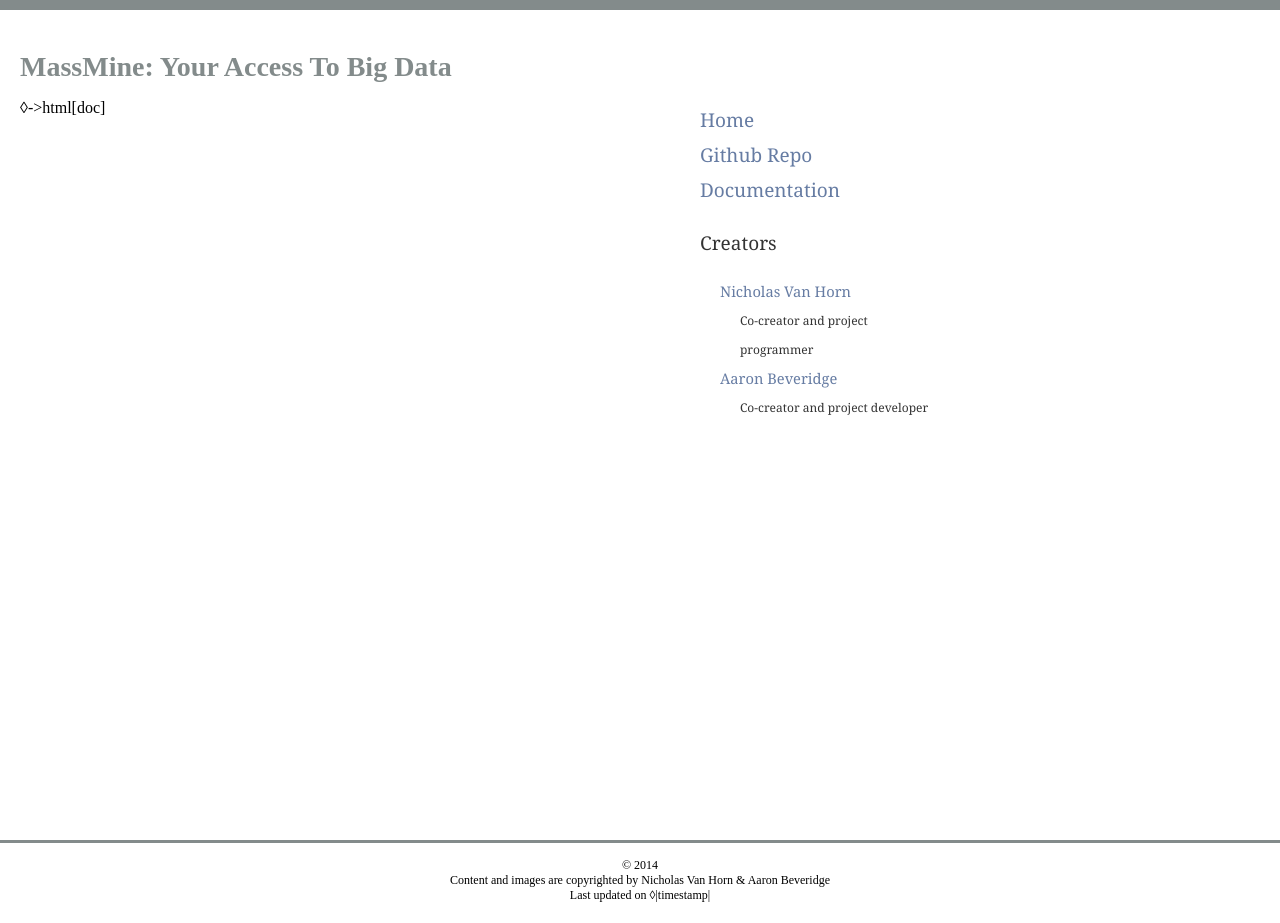
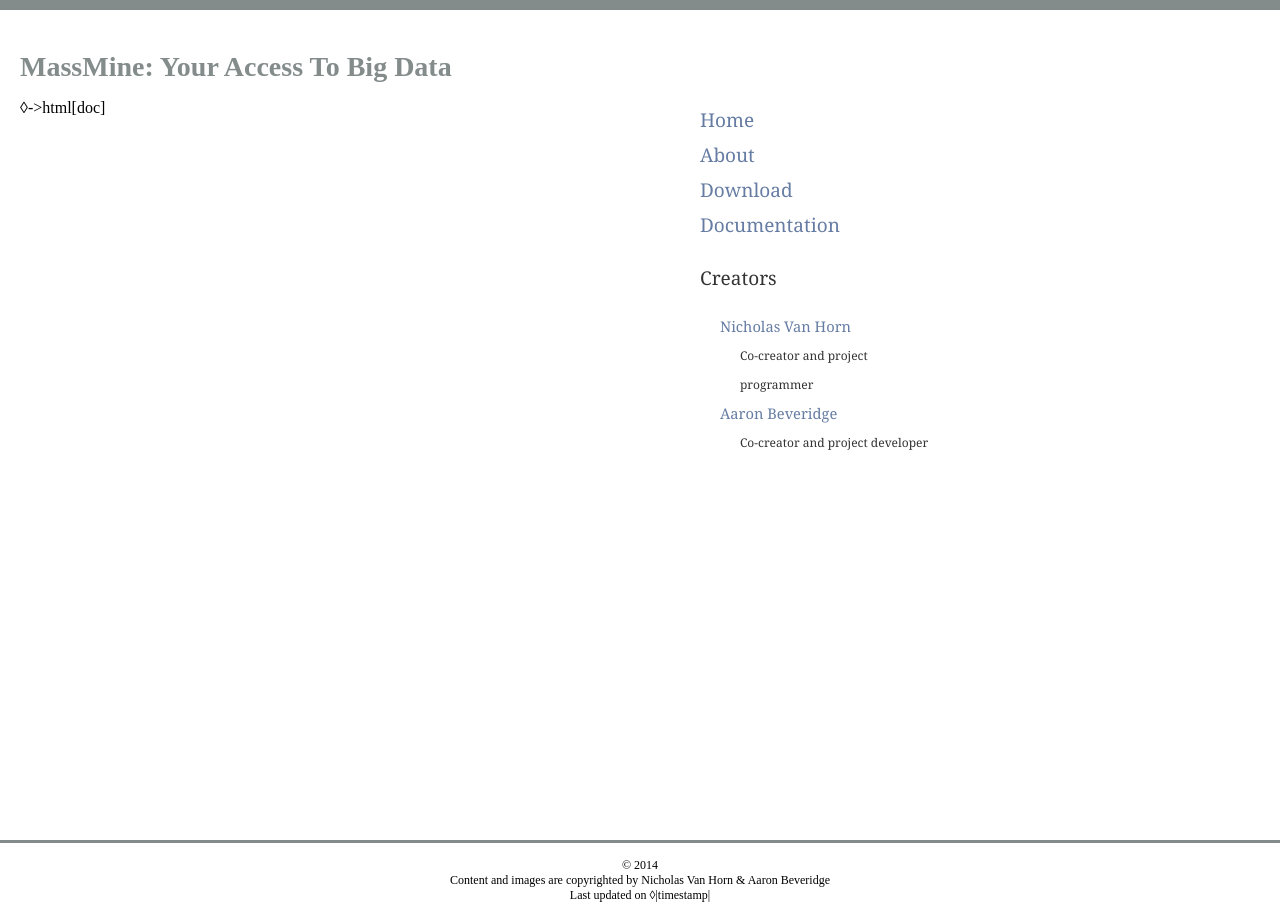
Before and after one commit to n3mo/massmine-docs, a plain HTML site: page template.html in a window 1280 px wide. Drawn offline with Linux system fonts and the light colour scheme.

Commit message:
Github link renamed to Download. About page added to sidebar

```diff
--- a/template.html
+++ b/template.html
@@ -13,7 +13,8 @@
       ◊->html[doc]
 
       <div id="primary" class="sidebar"><ul class="nobullet"><li><a href="/index.html">Home</a></li>
-	  <li><a href="https://github.com/n3mo/massmine">Github Repo</a></li>
+	  <li><a href="/about.html">About</a></li>
+	  <li><a href="https://github.com/n3mo/massmine">Download</a></li>
 	  <li><a href="/documentation.html">Documentation</a></li>
 	  <br />
 	  <li>Creators
```
